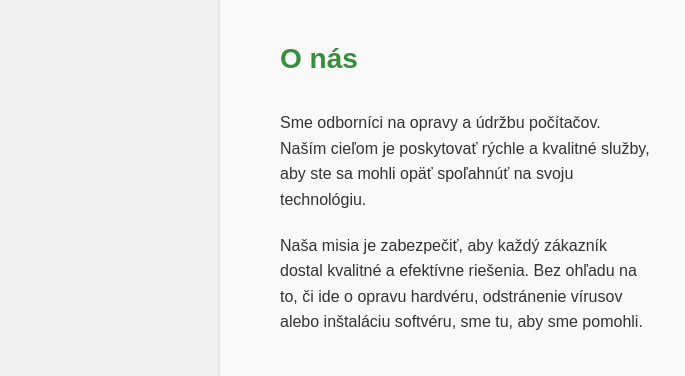
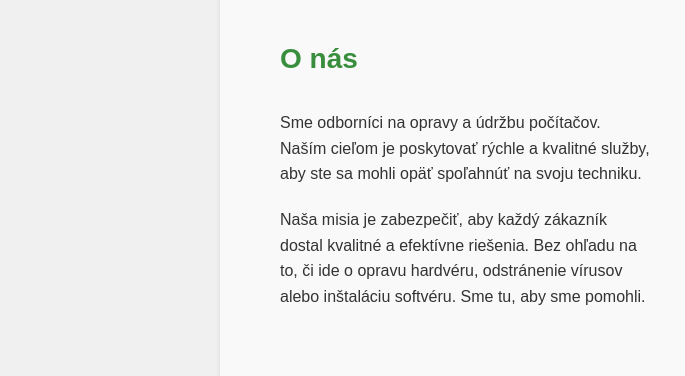
Before and after one commit to adrian-13/fixnipc, a plain HTML site: page index.html in a window 1280 px wide. Shown: the part 160-536 px from the top of the page, 0-685 px from the left. Drawn offline with Linux system fonts and the light colour scheme.

Commit message:
Update index.html

```diff
--- a/index.html
+++ b/index.html
@@ -35,10 +35,10 @@
                 <div class="about-text">
                     <h2>O nás</h2>
                     <p>
-                        Sme odborníci na opravy a údržbu počítačov. Naším cieľom je poskytovať rýchle a kvalitné služby, aby ste sa mohli opäť spoľahnúť na svoju technológiu.
+                        Sme odborníci na opravy a údržbu počítačov. Naším cieľom je poskytovať rýchle a kvalitné služby, aby ste sa mohli opäť spoľahnúť na svoju techniku.
                     </p>
                     <p>
-                        Naša misia je zabezpečiť, aby každý zákazník dostal kvalitné a efektívne riešenia. Bez ohľadu na to, či ide o opravu hardvéru, odstránenie vírusov alebo inštaláciu softvéru, sme tu, aby sme pomohli.
+                        Naša misia je zabezpečiť, aby každý zákazník dostal kvalitné a efektívne riešenia. Bez ohľadu na to, či ide o opravu hardvéru, odstránenie vírusov alebo inštaláciu softvéru. Sme tu, aby sme pomohli.
                     </p>
                     <a href="#contact" class="button">Kontaktujte nás</a>
                 </div>
```
